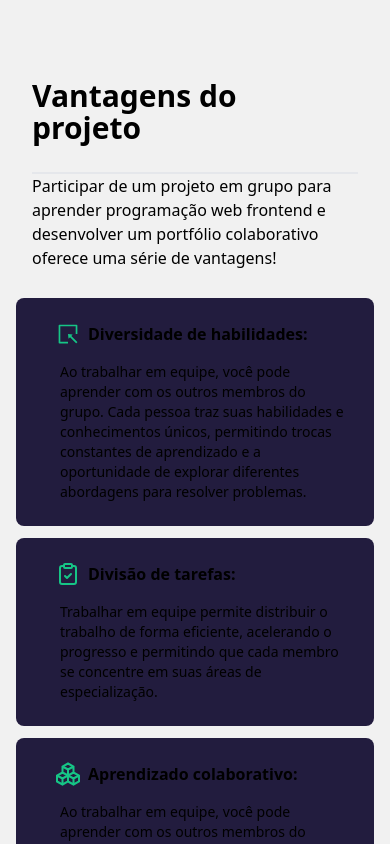
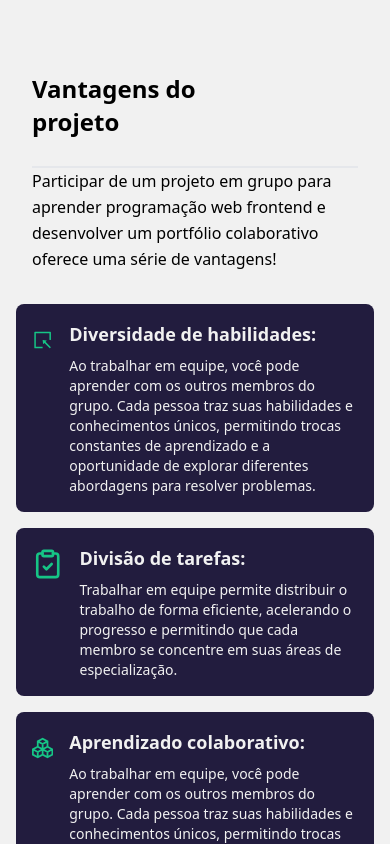
Before and after one commit to geovaniachaves1/portifolio-colaborativo-codewizard-phoenixcoders, a React (Vite) app: page / in a window 390 px wide. Shown: the top 844 px of the page. Built offline with nearby package versions, Linux system fonts and the light colour scheme; a web font is replaced by a local one.

Commit message:
ajustando a responsividade

```diff
--- a/src/components/vantagens.collection/vantagens-section.tsx
+++ b/src/components/vantagens.collection/vantagens-section.tsx
@@ -6,33 +6,35 @@ import { AiOutlineSelect } from "react-icons/ai";
 
 const Advantage = ({ title, description, Icon }) => {
   return (
-    <div className="bg-dark-color-secondary flex flex-col md:flex-row rounded-lg min-h">
-      <div className="md:w-80 h-auto gap-8 p-6 text-center md:text-left">
-        <div className="flex items-center gap-4">
-          <Icon className="text-lime-primary w-6 h-6 text-xl ml-4" />
-          <p className="border-light-color font-mulish -text-lg gap-1.5 font-bold -ml-2">{title}</p>
-        </div>
-        <p className="border-light-color text-sm font-Mulish pt-4 ml-5 text-left">{description}</p>
+    <div className="bg-dark-color-secondary flex flex-col md:flex-row rounded-lg p-4 md:p-6">
+    <div className="md:w-80 flex items-start gap-4">
+          <Icon className="text-lime-primary w-32 h-10 " />
+      <div>
+        <p className="text-light-color font-mulish text-lg font-bold">{title}</p>
+        <p className="text-light-color text-sm font-mulish pt-2">{description}</p>
       </div>
     </div>
-  );
+  </div>
+);
 };
 
 const Vantagens = () => {
   return (
-    <section className="mx-auto py-8 py-5 sm:ml-24 md:mx-24 lg:mx-8 p">
-      <div className="grid grid-cols-1 md:grid-cols-3 gap-3 mt-8 mx-4">
-        <div className="bg-dark-color p-4 flex">
-          <div className="text-left">
-            <h2 className="font-inconsolata text-3xl md:text-2xl lg:text-3xl font-extrabold leading-8 md:leading-9 lg:leading-10 gap: 16px;">
+    <section className="container mx-auto py-8 px-4 sm:px-6 lg:px-8">
+      <div className="grid grid-cols-1 md:grid-cols-2
+        lg:grid-cols-3 gap-4 mt-6">
+        <div className="bg-dark-color p-4 flex flex-col sm:flex-row sm:justify-between sm:items-center">
+          <div>
+            <h2 className="font-inconsolata text-2xl md:text-3xl font-extrabold leading-snug text-left">
               Vantagens do <br /> projeto
             </h2>
             <div className="w-full md:w-300 border-t-2 border-dark-color mt-7"></div>
-            <p className="font-mulish text-sx md:text-lg lg:text-sx leading-6 md:leading-5 lg:leading-6 pt-">
+            <p className="font-mulish text-base md:text-lg leading-relaxed text-left">
               Participar de um projeto em grupo para aprender programação web frontend e desenvolver um portfólio colaborativo oferece uma série de vantagens!
             </p>
           </div>
           </div>
+
         <Advantage
           title="Diversidade de habilidades:"
           description="Ao trabalhar em equipe, você pode aprender com os
```
